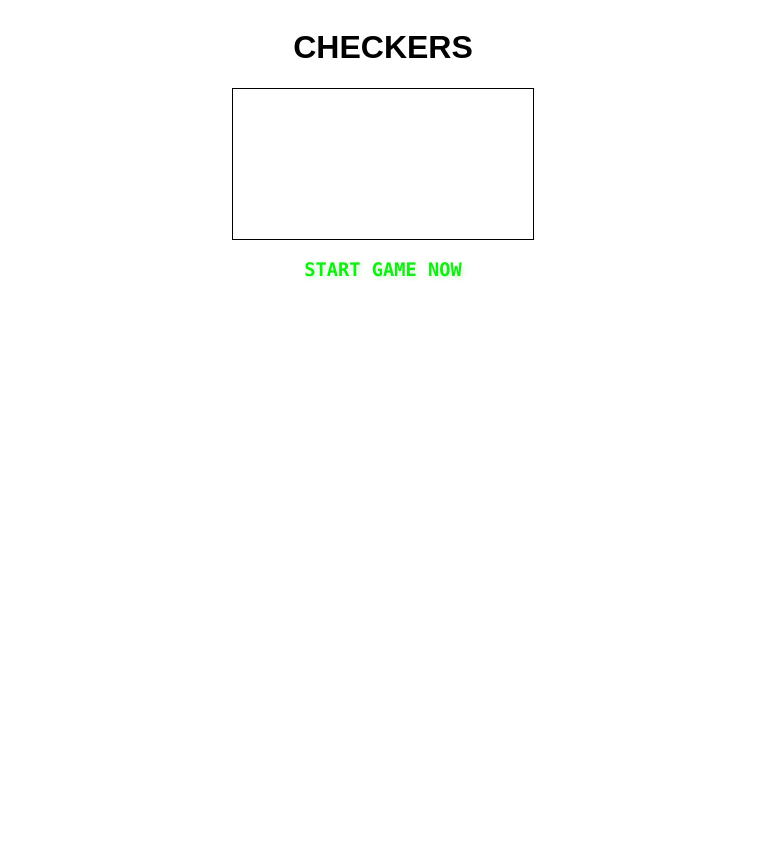
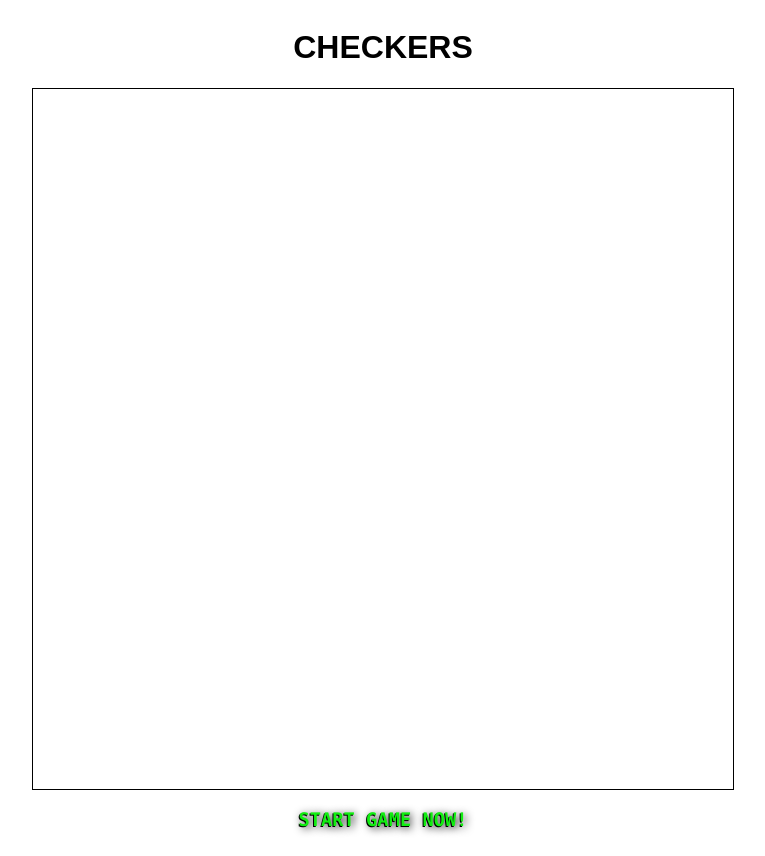
Before and after one commit to newrivercodingclub/Checkers, a plain HTML site: page index.html in a window 1280 px wide. Shown: the whole page, without its empty margins (257-1022 px from the left). Before the commit the page ends 800 px from the top, so only its background shows below. Drawn offline with Linux system fonts and the light colour scheme.

Commit message:
End of session update 7/6/22

```diff
--- a/index.html
+++ b/index.html
@@ -13,11 +13,12 @@
 
     <div id="wrapper">
         <h1 id="title"> CHECKERS </h1>
-        <canvas id="board" style="border: 1px solid black"></canvas>
+        <canvas id="board" style="border: 1px solid black; height: 700px; width: 700px"></canvas>
+        <div id="startgamesubtext">
+          <h3> START GAME NOW! </h3>
+        </div>
     </div>
-  <div id="startgamesubtext">
-    <h3> START GAME NOW</h3>
-  </div>
+
 
     </body>
 </html>
--- a/script.js
+++ b/script.js
@@ -20,9 +20,9 @@ forced move when take a peice take is available, if more than one legal forced t
 
 */
 
-function board_move(incoming_index, outbound_index, player){
-    incoming_index = 0
-    //do math to figure out what the piece will move over
-    if piece moves over oponent's piece -> index of oponents piece = 0
-    outbound_index = if_player1_1_or_player2_2
-}
+// function board_move(incoming_index, outbound_index, player){
+//     incoming_index = 0
+//     //do math to figure out what the piece will move over
+//     if piece moves over oponent's piece -> index of oponents piece = 0
+//     outbound_index = if_player1_1_or_player2_2
+// }
--- a/style.css
+++ b/style.css
@@ -8,20 +8,10 @@
   width: 100%;
   font-family: "Papyrus", fantasy;
 }
-#title {
-  align-items: center;
-}
 
 #startgamesubtext {
-  display: flex;
-  align-items: center;
-  justify-content: center;
-  justify-items: center;
-  flex-direction: column;
-  height: 100%;
-  width: 100%;
   vertical-align: text-bottom;
   color: #11ee11;
-  text-shadow: 2px 2px 5px #c9f6c9;
   font-family: "Monaco", monospace;
+  text-shadow: -1px 1px 0 #000000, 2px 2px 9px #000000;
 }
```
